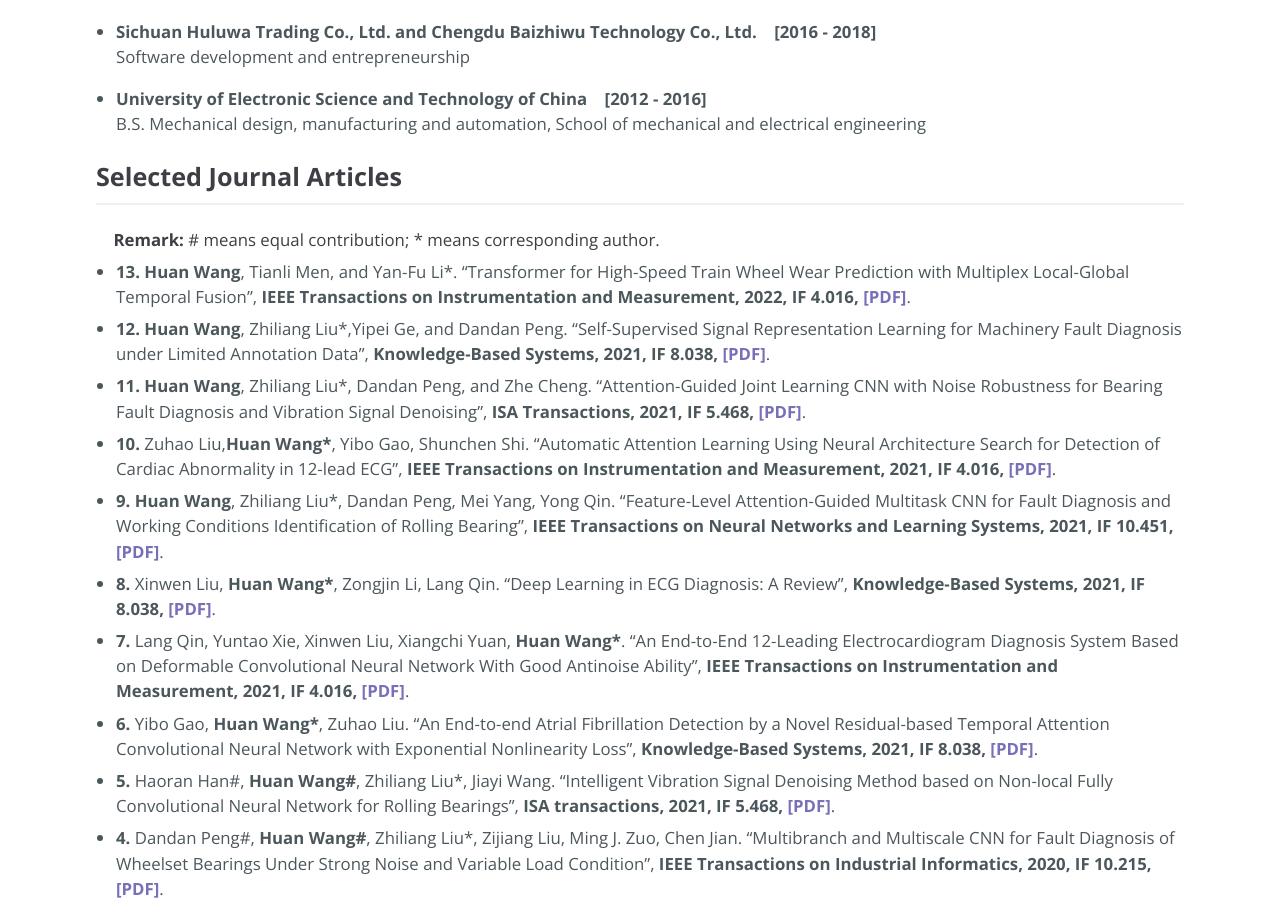
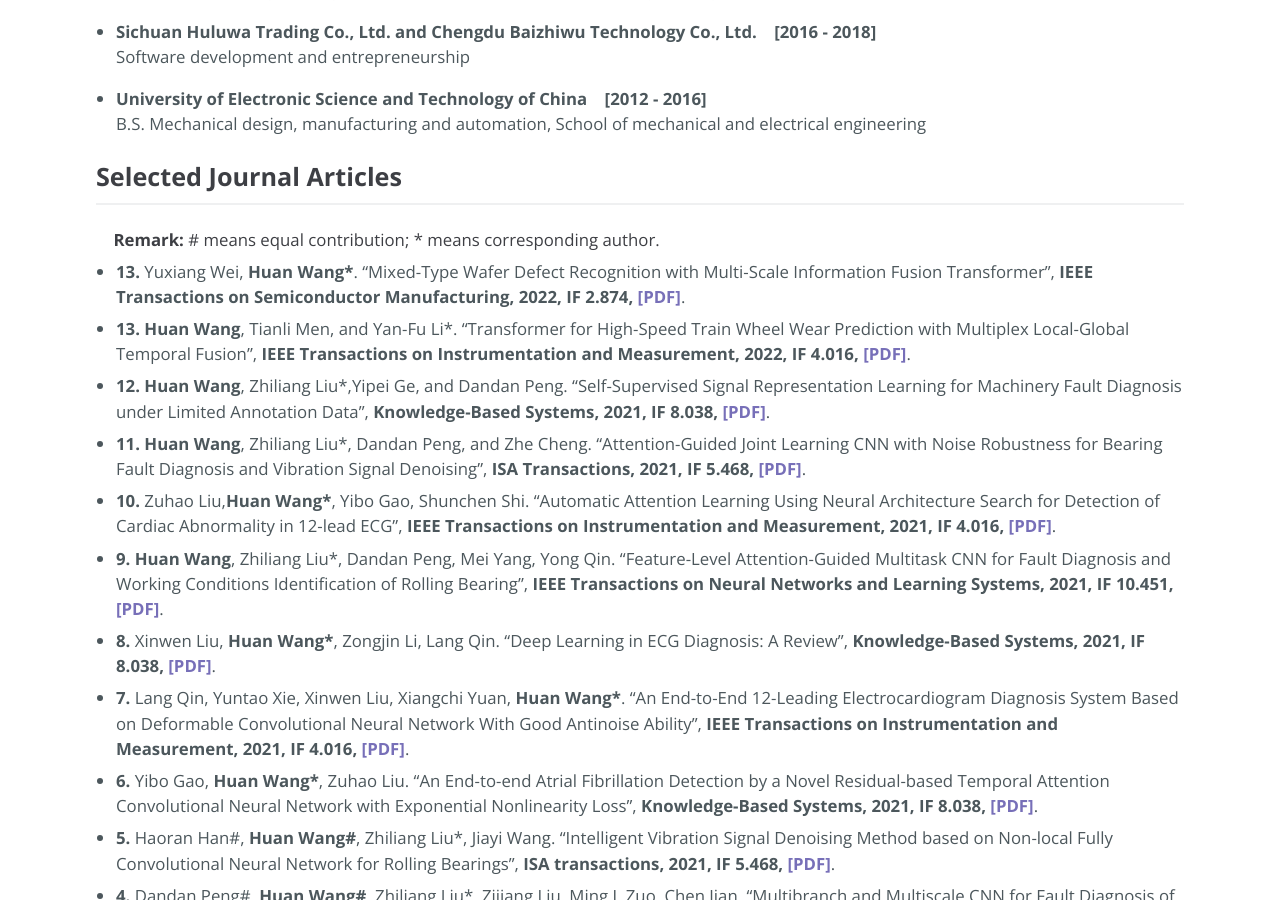
Before and after one commit to WH-HuanWang/WH-HuanWang.github.io, a Jekyll site: the page built from index.md, in a window 1280 px wide and 900 px high, scrolled down 879 px. Built offline with Jekyll 4.4.1, drawn with Linux system fonts in a browser that asks for light colours.

Commit message:
Update index.md

```diff
--- a/index.md
+++ b/index.md
@@ -45,6 +45,7 @@ B.S. Mechanical design, manufacturing and automation, School of mechanical and e
 * * *
 #### &nbsp;&nbsp;&nbsp; <b>Remark:</b> # means equal contribution; * means corresponding author.
 
+* <b>13. </b>Yuxiang Wei, <b>Huan Wang*</b>. "Mixed-Type Wafer Defect Recognition with Multi-Scale Information Fusion Transformer", <b>IEEE Transactions on Semiconductor Manufacturing, 2022, IF 2.874, [[PDF]](https://ieeexplore.ieee.org/)</b>.
 * <b>13. Huan Wang</b>, Tianli Men, and Yan-Fu Li*. "Transformer for High-Speed Train Wheel Wear Prediction with Multiplex Local-Global Temporal Fusion", <b>IEEE Transactions on Instrumentation and Measurement, 2022, IF 4.016, [[PDF]](https://ieeexplore.ieee.org/document/9721893)</b>.
 * <b>12. Huan Wang</b>, Zhiliang Liu*,Yipei Ge, and Dandan Peng. "Self-Supervised Signal Representation Learning for Machinery Fault Diagnosis under Limited Annotation Data", <b>Knowledge-Based Systems, 2021, IF 8.038, [[PDF]](https://www.sciencedirect.com/science/article/pii/S0950705121010996)</b>.
 * <b>11. Huan Wang</b>, Zhiliang Liu*, Dandan Peng, and Zhe Cheng. "Attention-Guided Joint Learning CNN with Noise Robustness for Bearing Fault Diagnosis and Vibration Signal Denoising", <b>ISA Transactions, 2021, IF 5.468, [[PDF]](https://www.sciencedirect.com/science/article/pii/S0019057821005991)</b>.
```
